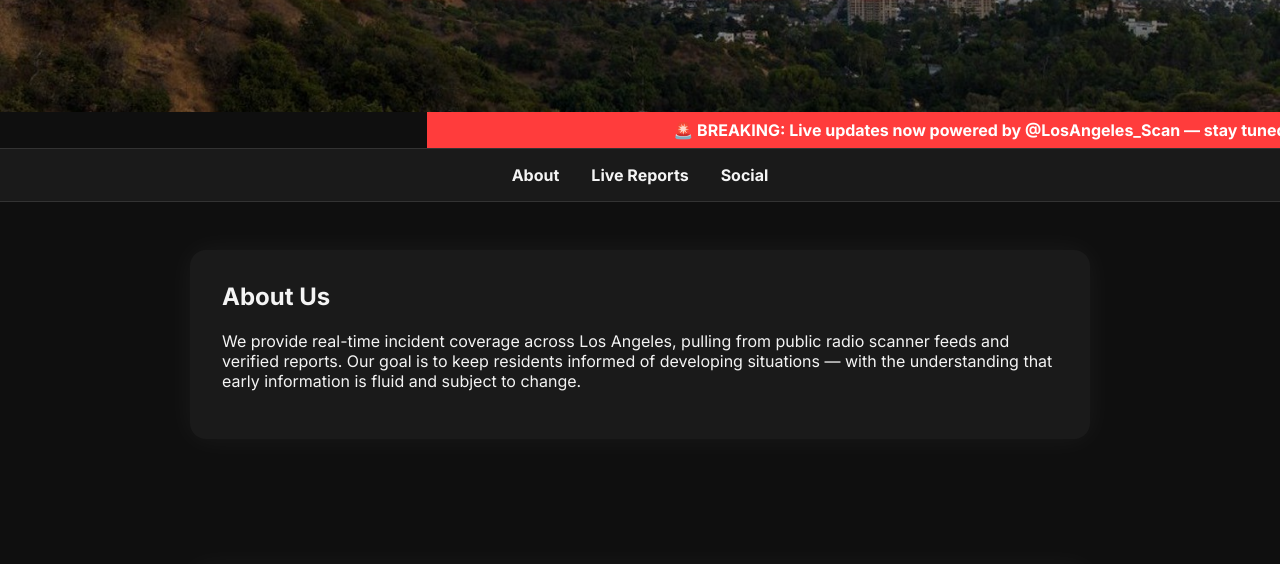
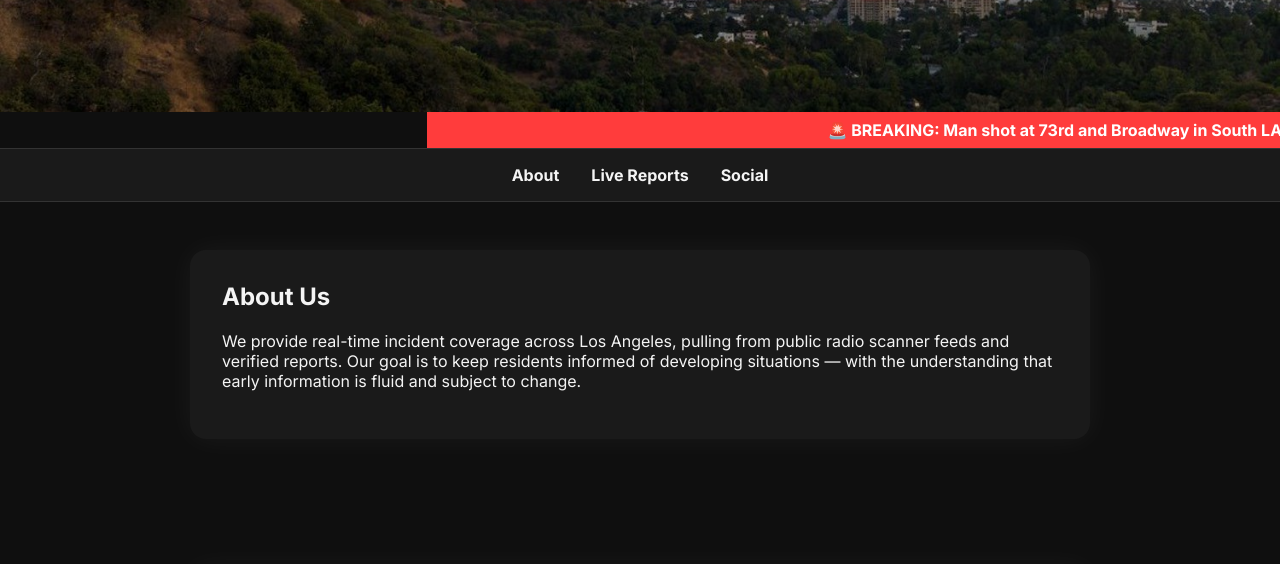
Before and after one commit to LosAngelesScanner/lascannersite, a plain HTML site: page index.html in a window 1280 px wide. Shown: the part 190-754 px from the top of the page. Drawn offline with Linux system fonts and the light colour scheme.

Commit message:
Update index.html

```diff
--- a/index.html
+++ b/index.html
@@ -119,7 +119,7 @@
     <p class="glow">Reporting news in progress across all of the Greater Los Angeles area</p>
   </header>
 
-  <div class="ticker">🚨 BREAKING: Live updates now powered by @LosAngeles_Scan — stay tuned for real-time alerts 🚓</div>
+  <div class="ticker">🚨 BREAKING: Man shot at 73rd and Broadway in South LA 🚓</div>
 
   <nav>
     <a href="#about">About</a>
```
